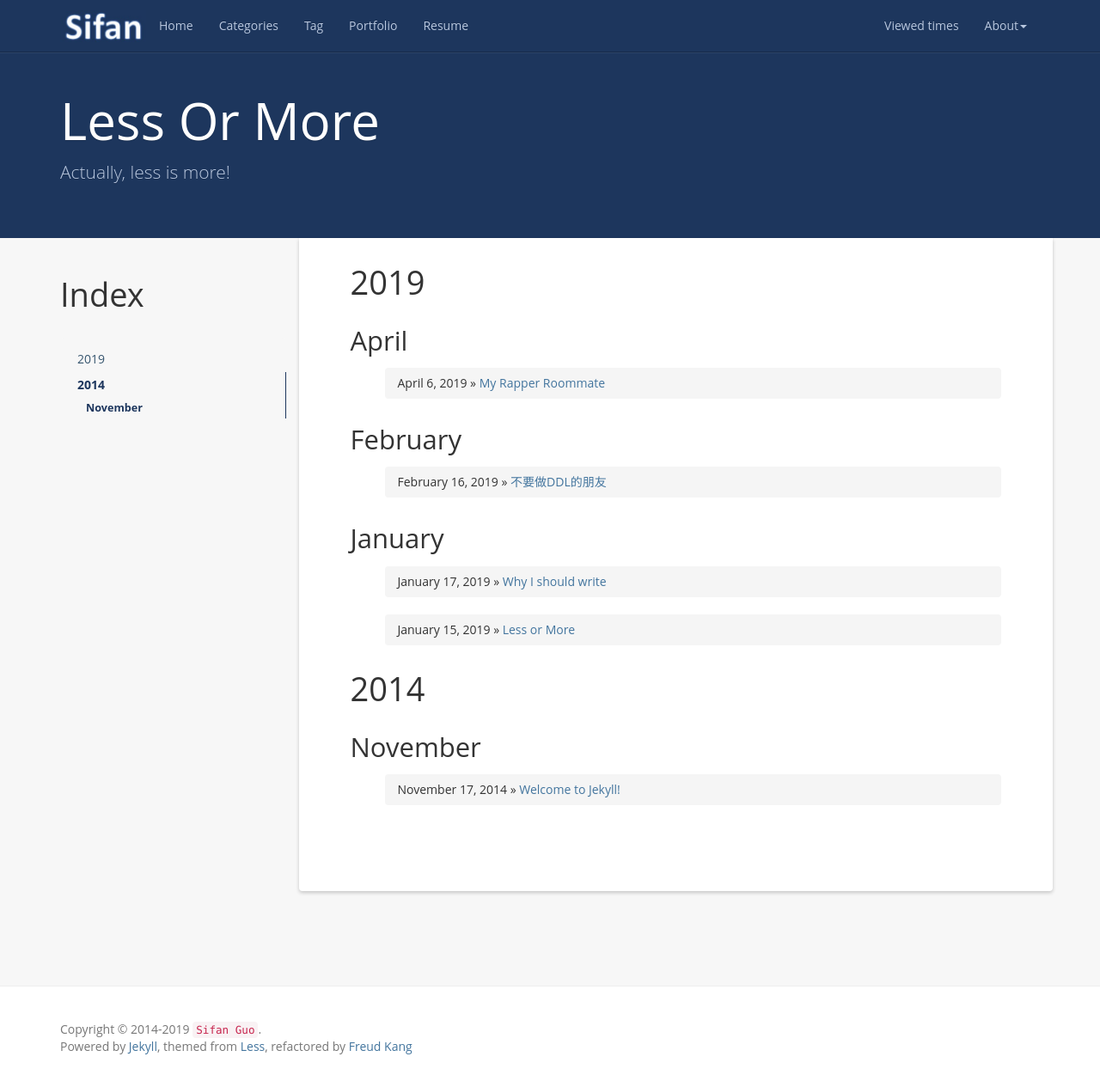
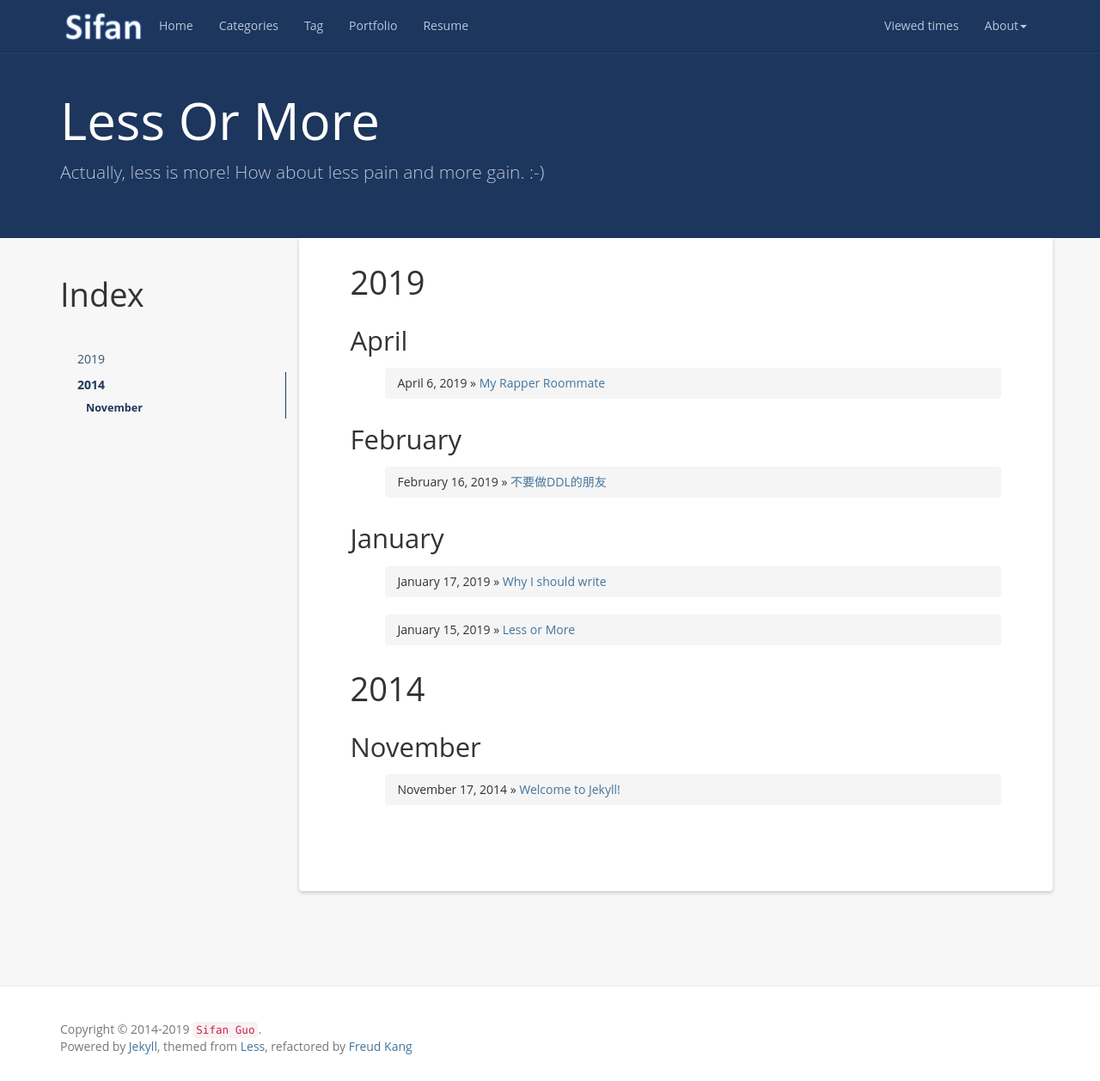
Before and after one commit to SifanGuo/sifanguo.github.io, a Jekyll site: the page built from index.html, in a window 1280 px wide and 1258 px high. Shown: the whole window at 86% size. Built offline with Jekyll 4.4.1, drawn with Linux system fonts in a browser that asks for light colours; nearby versions of some CDN libraries; a script that is not in the unit is left out; the list of posts is cut into pages by our own code; comment, search, counter and statistics services are not loaded.

Commit message:
add post

```diff
--- a/_config.yml
+++ b/_config.yml
@@ -6,9 +6,9 @@ url:
 resume_site: https://sifanguo.github.io/resume.html
 github: https://github.com/SifanGuo
 baseurl: ""
-description: Actually, less is more!
+description: Actually, less is more! How about less pain and more gain. :-)
 meta_description: Data Science; Half Blockchain developer;
-motto: Time is limited. That's why I want Less pain, more gain. :-)
+motto: Time is limited.
 banner: 知易行难，总得学以致用。
 
 #permalink: /:categories/:year/:month/:day/:title/
```
